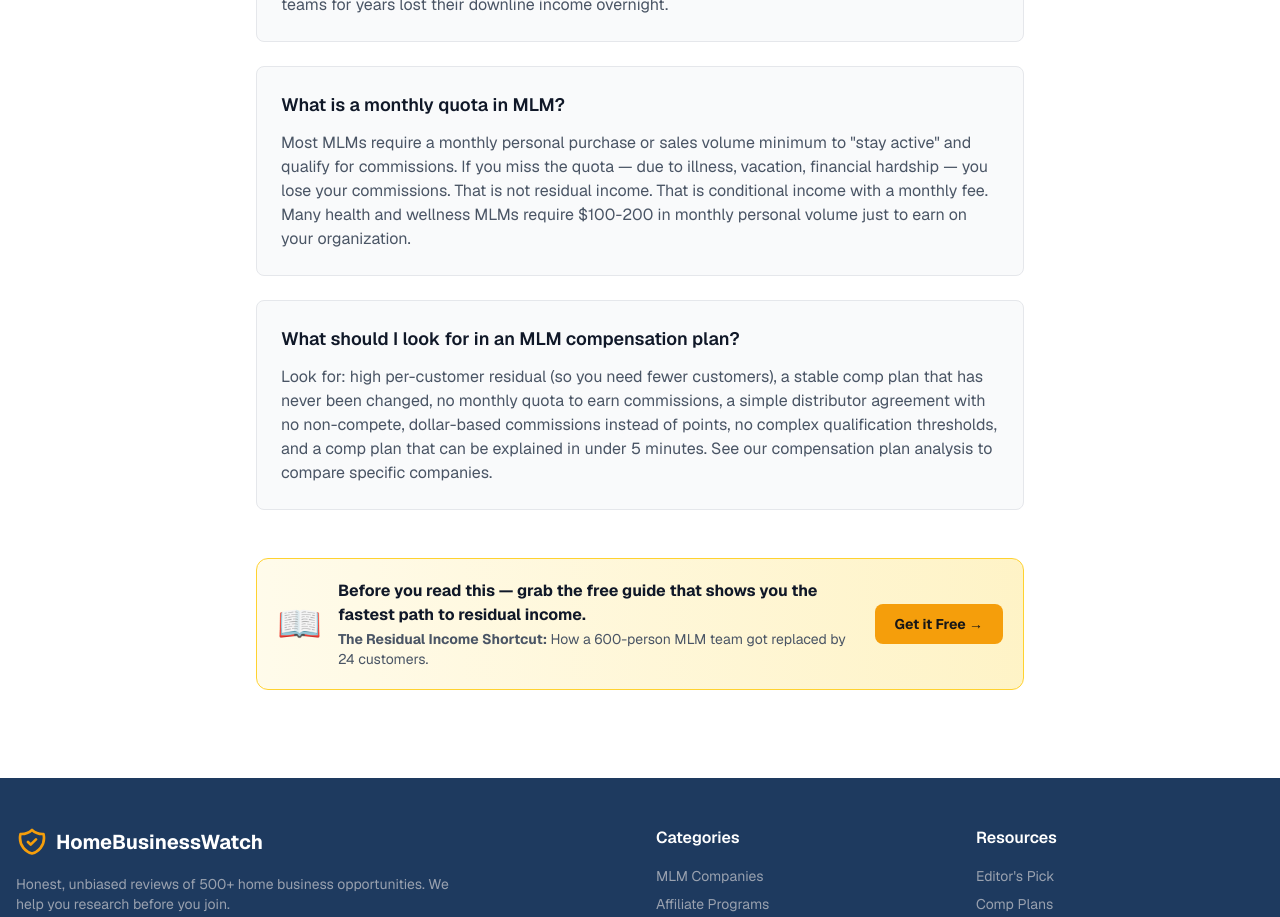
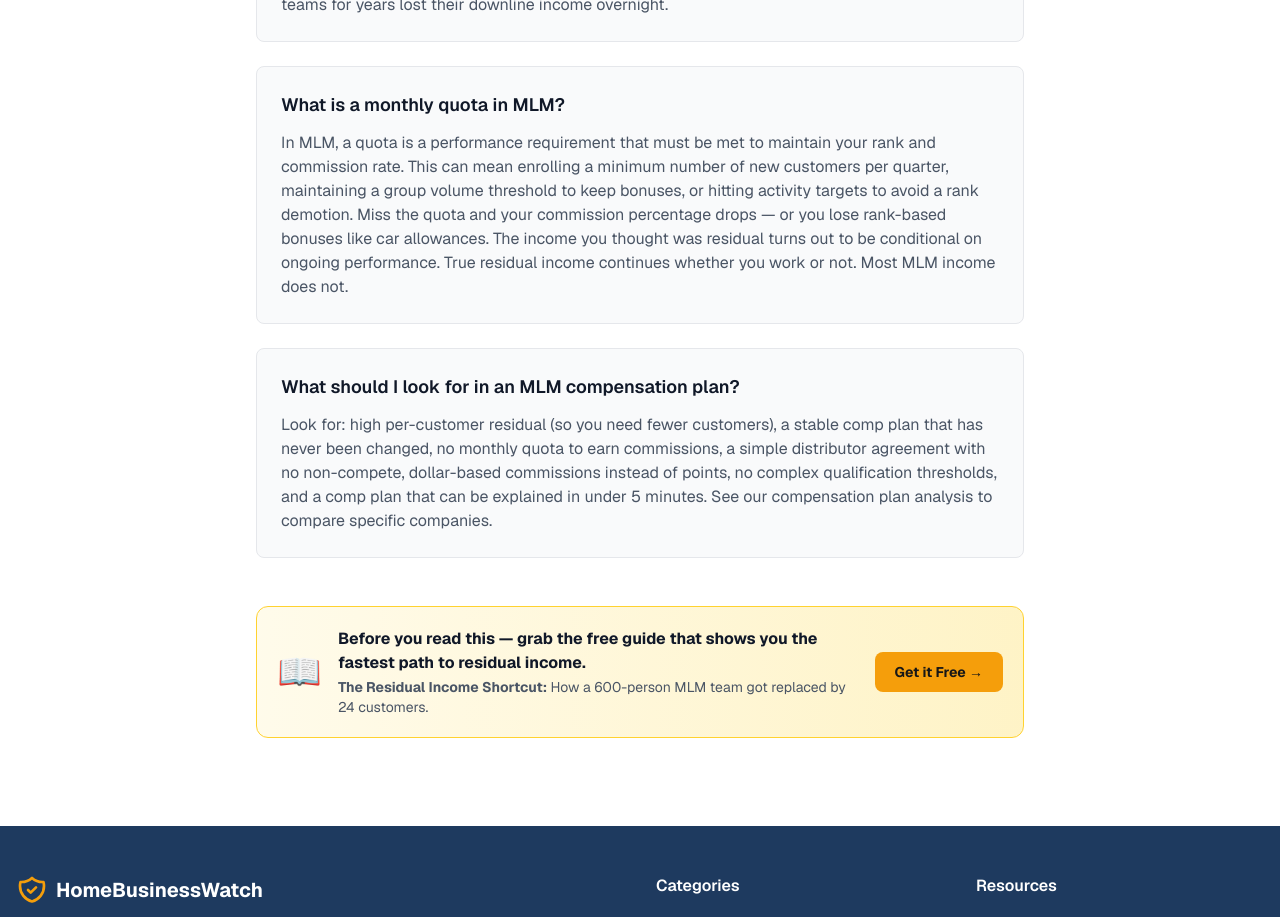
Before and after one commit to homebusinessacademy/home-business-watch, a Next.js app: page /guides/mlm-compensation-flaws in a window 1280 px wide. Shown: the part 7280-8197 px from the top of the page. Built offline with nearby package versions, Linux system fonts and the light colour scheme.

Commit message:
Fix quota FAQ definition - performance requirements not autoship

```diff
--- a/src/app/guides/mlm-compensation-flaws/page.tsx
+++ b/src/app/guides/mlm-compensation-flaws/page.tsx
@@ -513,7 +513,7 @@ export default function MLMCompensationFlawsPage() {
                     What is a monthly quota in MLM?
                   </h3>
                   <p className="text-gray-600">
-                    Most MLMs require a monthly personal purchase or sales volume minimum to &quot;stay active&quot; and qualify for commissions. If you miss the quota — due to illness, vacation, financial hardship — you lose your commissions. That is not residual income. That is conditional income with a monthly fee. Many health and wellness MLMs require $100-200 in monthly personal volume just to earn on your organization.
+                    In MLM, a quota is a performance requirement that must be met to maintain your rank and commission rate. This can mean enrolling a minimum number of new customers per quarter, maintaining a group volume threshold to keep bonuses, or hitting activity targets to avoid a rank demotion. Miss the quota and your commission percentage drops — or you lose rank-based bonuses like car allowances. The income you thought was residual turns out to be conditional on ongoing performance. True residual income continues whether you work or not. Most MLM income does not.
                   </p>
                 </div>
 
```
